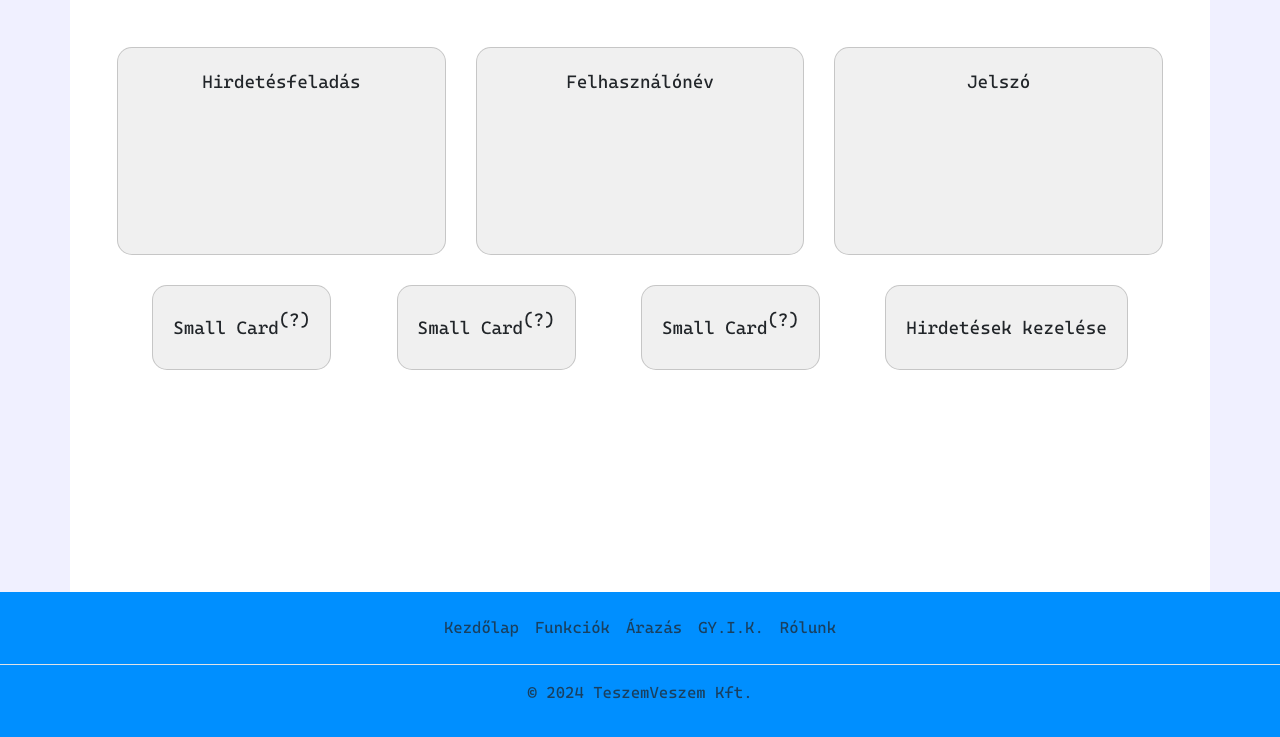
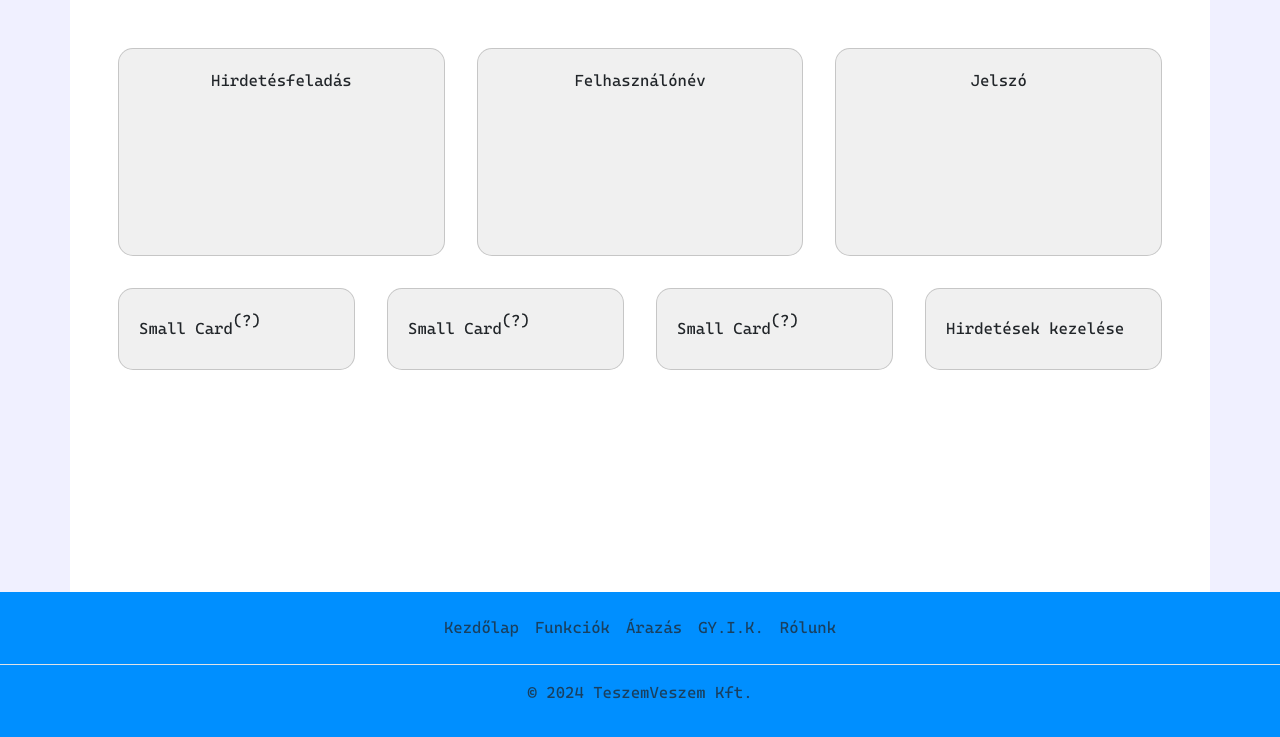
Before and after one commit to AAdam98/TeszemVeszem, a Flask app: page /profil in a window 1280 px wide. Shown: the part 64-801 px from the top of the page. Run offline with Flask 3, Linux system fonts and the light colour scheme; a user stored in the database is signed in.

Commit message:
További reszponzív finomítások

```diff
--- a/website/static/style.css
+++ b/website/static/style.css
@@ -159,9 +159,7 @@ footer {
 	background-color: #f0f0f0;
 	padding: 20px;
 	text-align: center;
-	font-size: 18px;
-	line-height: 1.5;
-	margin: 15px;
+	margin: 1rem;
 	display: flex;
 	align-items: center;
 	flex-direction: column;
@@ -182,6 +180,7 @@ footer {
 
 .card.bottom-card {
 	flex-direction: row;
+	width: 100%;
 }
 
 .card.bottom-card.catName {
@@ -211,11 +210,6 @@ footer {
 	padding: 0;
 	margin: 0;
 	font-size: var(--catIcon-middle-height);
-}
-
-.catName {
-	--catName-height: auto;
-	display: flex;
 }
 
 .ujhirdetes {
```
